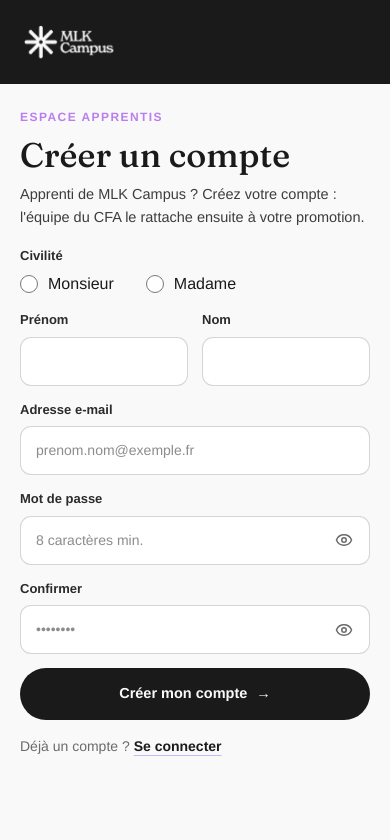
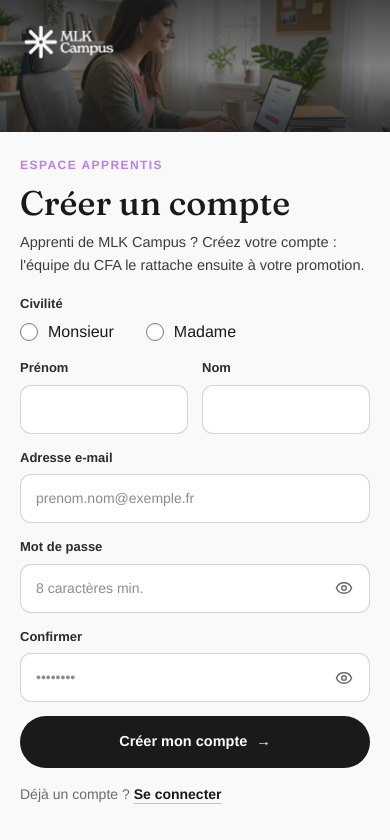
Before and after one commit to webmaster395/campus-mlk-portail, a Next.js app: page /inscription in a window 390 px wide. Shown: the top 840 px of the page. Built offline with nearby package versions, Linux system fonts and the light colour scheme.

Commit message:
Auth : photos visibles aussi dans le bandeau mobile

```diff
--- a/src/app/inscription/page.tsx
+++ b/src/app/inscription/page.tsx
@@ -9,7 +9,7 @@ export default function SignupPage() {
   return (
     <AuthShell
       tagline="Bienvenue chez MLK Campus."
-      photo={{ src: "/images/auth-inscription.jpg", position: "40% center" }}
+      photo={{ src: "/images/auth-inscription.jpg", position: "40% 30%" }}
     >
       <p className="eyebrow m-0">Espace apprentis</p>
       <h1 className="nr mt-2 mb-1.5 text-[34px] leading-tight">Créer un compte</h1>
--- a/src/app/login/page.tsx
+++ b/src/app/login/page.tsx
@@ -9,7 +9,7 @@ export const metadata: Metadata = { title: "Connexion" };
 
 export default function LoginPage() {
   return (
-    <AuthShell photo={{ src: "/images/auth-connexion.jpg", position: "68% center" }}>
+    <AuthShell photo={{ src: "/images/auth-connexion.jpg", position: "68% 30%" }}>
       <p className="eyebrow m-0">Espace apprentis</p>
       <h1 className="nr mt-2 mb-1.5 text-[34px] leading-tight">Se connecter</h1>
       <p className="mt-0 mb-5 text-[15px] leading-relaxed text-texte">
--- a/src/components/auth/AuthShell.tsx
+++ b/src/components/auth/AuthShell.tsx
@@ -13,13 +13,13 @@ export default function AuthShell({
   children,
 }: {
   tagline?: string;
-  /** Photo d'ambiance du panneau (ordinateur) ; position = object-position pour cadrer la personne. */
+  /** Photo d'ambiance du panneau (bandeau sur téléphone) ; position = object-position pour cadrer la personne. */
   photo?: { src: string; position?: string };
   children: React.ReactNode;
 }) {
   return (
     <div className="grid min-h-screen grid-rows-[auto_1fr] bg-porcelaine lg:h-dvh lg:grid-cols-2 lg:grid-rows-1">
-      <aside className="relative flex flex-col justify-between overflow-hidden bg-graphite px-5 py-5 text-porcelaine sm:px-10 lg:px-14 lg:py-12">
+      <aside className="relative flex flex-col justify-between overflow-hidden bg-graphite px-5 py-5 text-porcelaine min-h-[132px] lg:min-h-0 sm:px-10 lg:px-14 lg:py-12">
         {photo && (
           <>
             <Image
@@ -28,13 +28,13 @@ export default function AuthShell({
               fill
               priority
               sizes="50vw"
-              className="pointer-events-none hidden object-cover lg:block"
+              className="pointer-events-none object-cover"
               style={{ objectPosition: photo.position ?? "center" }}
             />
             {/* Voile graphite : garde le texte blanc lisible sur la photo */}
             <div
               aria-hidden
-              className="pointer-events-none absolute inset-0 hidden bg-gradient-to-t from-graphite/90 via-graphite/55 to-graphite/80 lg:block"
+              className="pointer-events-none absolute inset-0 bg-gradient-to-t from-graphite/85 via-graphite/55 to-graphite/80"
             />
           </>
         )}
```
